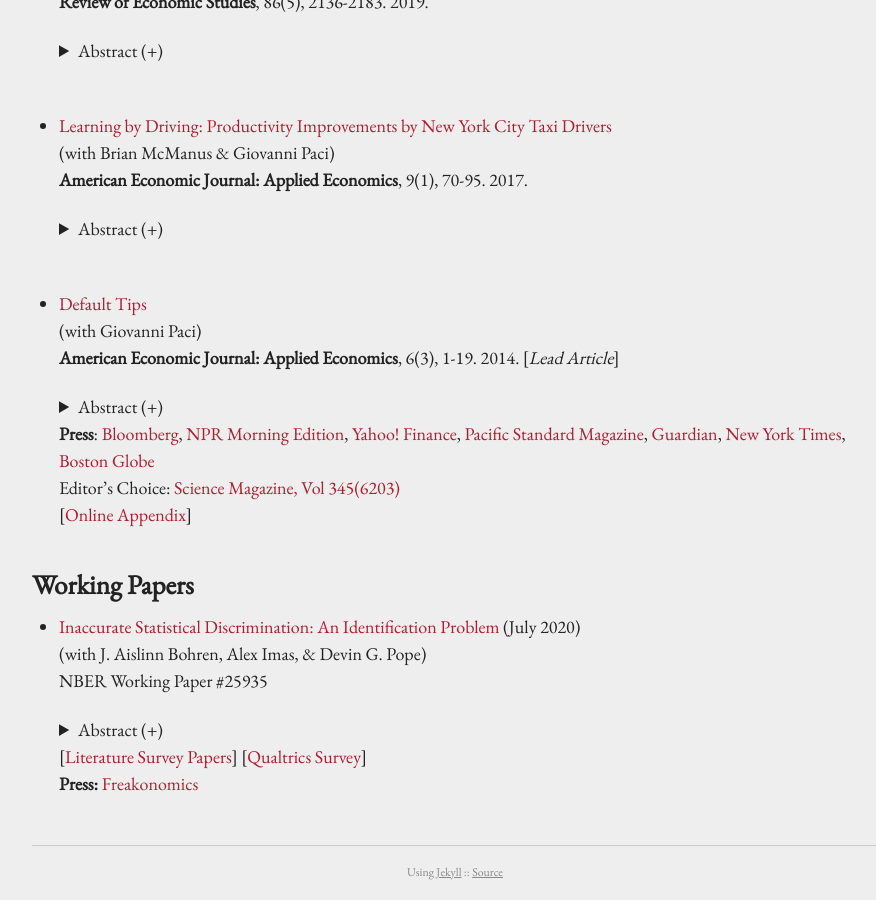
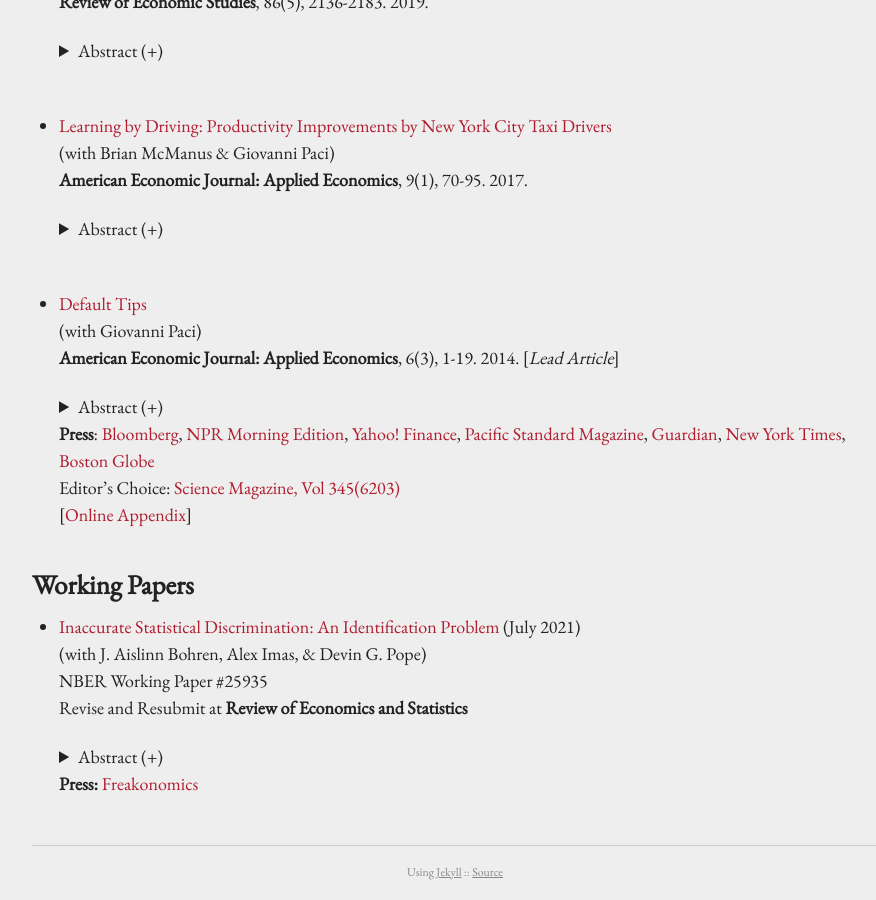
Before and after one commit to kareemhaggag/kareemhaggag.github.io, a Jekyll site: the page built from research.md, in a window 1280 px wide and 900 px high, scrolled down 1233 px. Shown: the whole window, without its empty margins (185-1061 px from the left). Built offline with Jekyll 4.4.1, drawn with Linux system fonts in a browser that asks for light colours; our own code applies the rules of GitHub Pages for plain Markdown files.

Commit message:
Update research

```diff
--- a/research.md
+++ b/research.md
@@ -112,16 +112,17 @@
 
 ## Working Papers
 
-* [Inaccurate Statistical Discrimination: An Identification Problem](/f/Inaccurate_Statistical_Discrimination.pdf) (July 2020)<br />
+* [Inaccurate Statistical Discrimination: An Identification Problem](/f/Inaccurate_Statistical_Discrimination.pdf) (July 2021)<br />
   (with J. Aislinn Bohren, Alex Imas, & Devin G. Pope)<br />
-  NBER Working Paper #25935
+  NBER Working Paper #25935<br />
+  Revise and Resubmit at **Review of Economics and Statistics**
 
 
    <details><summary> Abstract (+) </summary>
 
    <blockquote>
-   <p align="left"> Discrimination &mdash; differential treatment by group identity &mdash; is widely studied in economics. Its source is often categorized as taste-based or statistical (belief-based) &mdash; a valuable distinction for policy design and welfare analysis. We argue that in many situations, individuals may have inaccurate beliefs about the relevant characteristics of different groups. This possibility creates an identification problem when isolating the source of discrimination. When not accounted for, we show both theoretically and experimentally that such *inaccurate statistical discrimination* will be misclassified as taste-based. A review of the empirical discrimination literature in economics reveals the scope of this issue: a small minority of papers &mdash; fewer than 7%---consider inaccurate beliefs. We then examine two alternative methodologies for differentiating between these three sources of discrimination &mdash; varying the amount of information presented to evaluators and eliciting evaluators' beliefs. We propose a possible intervention: when presented with accurate information, we show that inaccurate statistical discrimination decreases.<br></p> </blockquote>
+   <p align="left"> Discrimination, defined as differential treatment by group identity, is widely studied in economics.
+Its source is often categorized as taste-based or statistical (belief-based) --- a valuable distinction for policy design and welfare analysis. However, in many situations individuals may have inaccurate beliefs about the relevant characteristics of different groups. This paper demonstrates that this possibility creates an identification problem when isolating the source of discrimination. A review of the empirical discrimination literature in economics reveals that a small minority of papers--- fewer than 7% ---consider inaccurate beliefs. We show both theoretically and experimentally that, if not accounted for, such *inaccurate statistical discrimination* will be misclassified as taste-based. We then examine three alternative methodologies for differentiating between different sources of discrimination: varying the amount of information presented to evaluators, eliciting their beliefs, and presenting them with accurate information. Importantly, the latter can be used to differentiate whether inaccurate beliefs are due to a lack of information or motivated factors.<br></p> </blockquote>
    </details>
 
-   [[Literature Survey Papers](/f/Inaccurate_Statistical_Discrimination_LitReviewCitations.pdf)] [[Qualtrics Survey](/f/Inaccurate_Statistical_Discrimination_Qualtrics.pdf)]<br />
    **Press:** [Freakonomics](http://freakonomics.com/podcast/princess/)<br />
```
Also changed, not shown: 2 other files.
